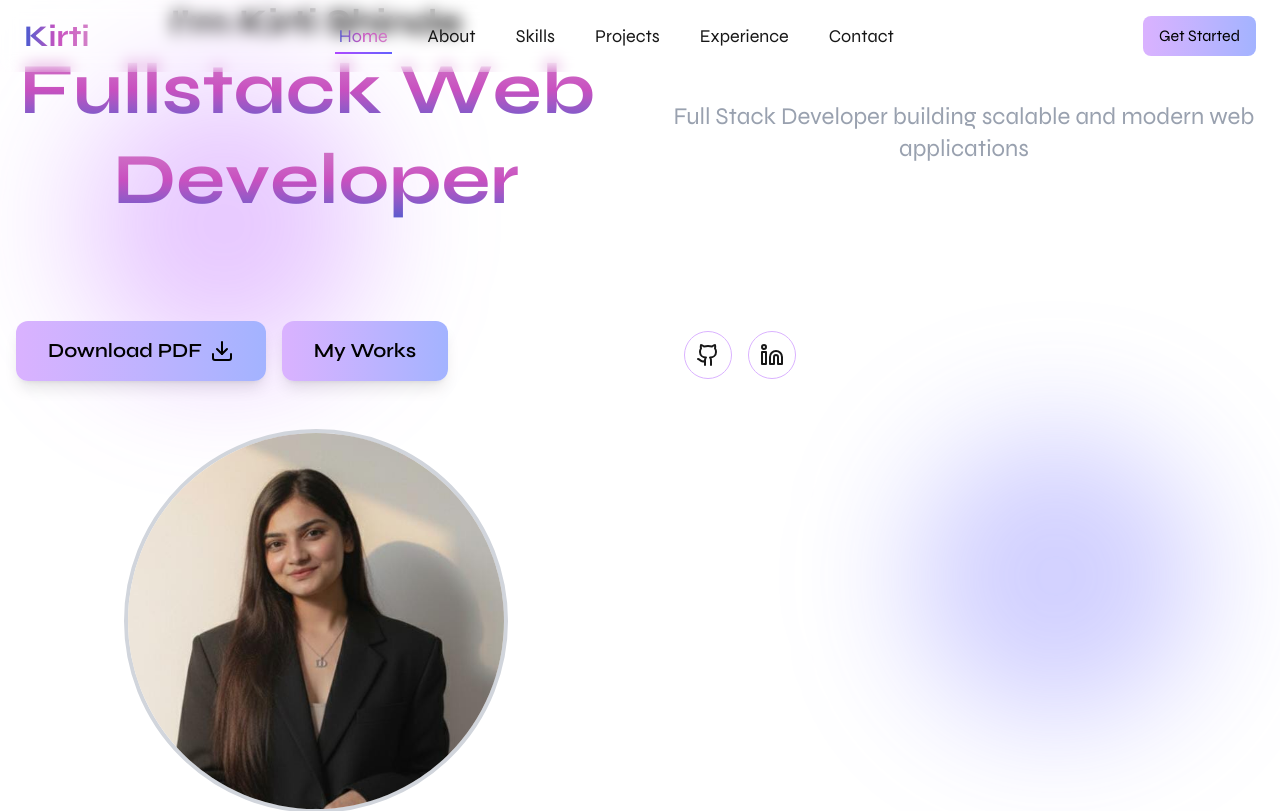
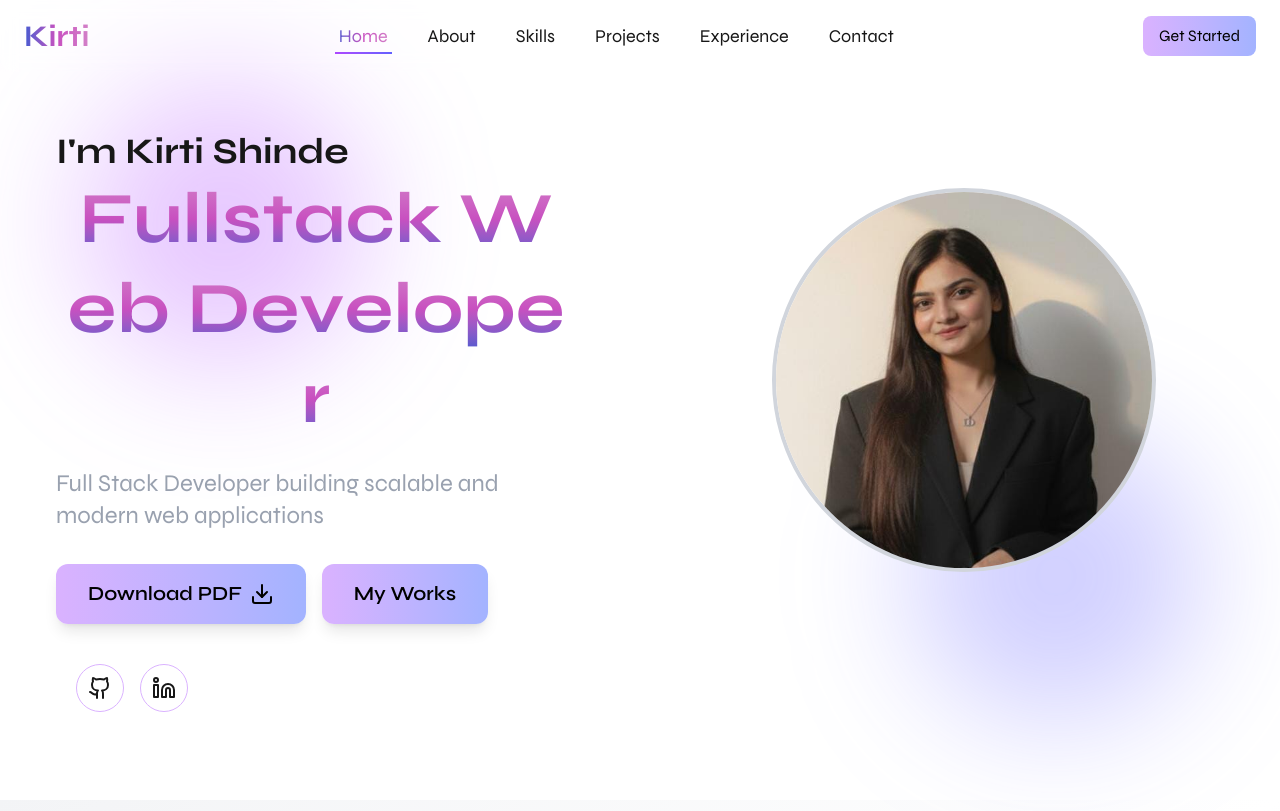
Before and after one commit to KirtiShinde18/next-portfolio, a Next.js app in the folder client/: page / in a window 1280 px wide. Shown: the top 811 px of the page. Built offline with nearby package versions, Linux system fonts and the light colour scheme.

Commit message:
change heading color

```diff
--- a/client/app/(public)/page.tsx
+++ b/client/app/(public)/page.tsx
@@ -109,7 +109,8 @@ const Home = () => (
         <div className="max-w-7xl w-full grid grid-cols-1 lg:grid-cols-2 gap-12 items-center">
 
           {/* Left Column */}
-          {/* <div className="text-center lg:text-left"> */}
+          {/* <div className="text-center lg:text-left "> */}
+          <div className="w-full mt-25 md:mt-10 p-10 text-center lg:text-left ">
             {/* <motion.div
               className="w-full mt-25 md:mt-10 p-10 text-center lg:text-left"
               initial={{ opacity: 0, y: 80 }}
@@ -198,7 +199,7 @@ const Home = () => (
               </div>
 
             {/* </motion.div> */}
-          {/* </div> */}
+          </div>
 
           {/* Right Image */}
           <div className="mb-10 mx-auto w-48 h-48 sm:w-64 sm:h-64 md:w-72 md:h-72 lg:w-96 lg:h-96 relative rounded-full overflow-hidden border-4 border-gray-300">
```
